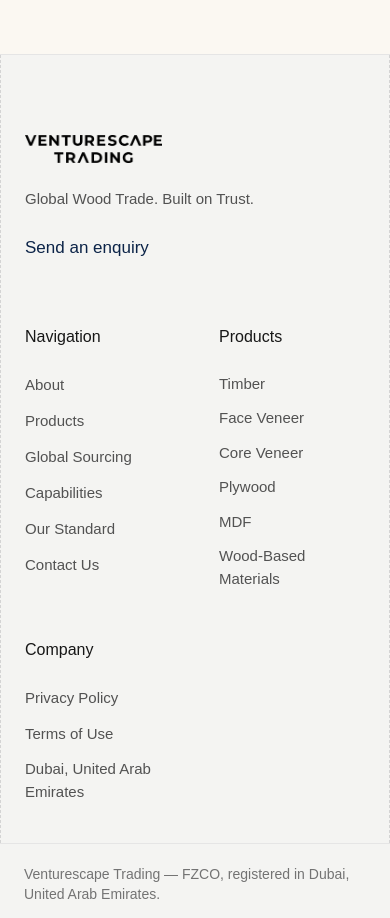
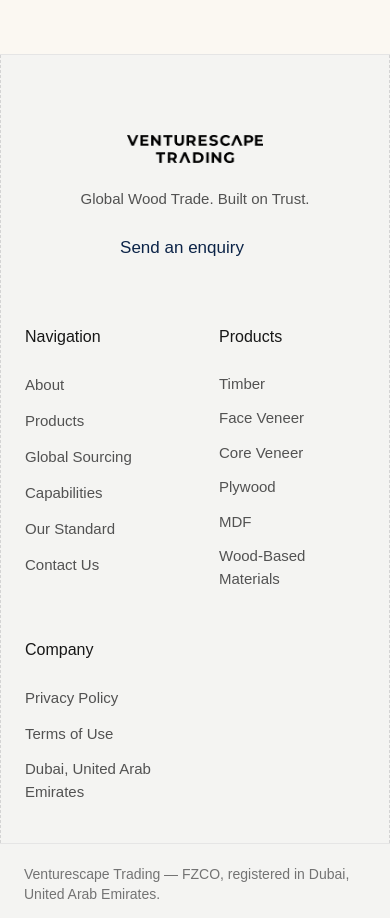
Before and after one commit to mintmoremarketing/venturescape, a React (Vite) app: page /terms in a window 390 px wide. Shown: the part 2400-3318 px from the top of the page. Built offline with nearby package versions, Linux system fonts and the light colour scheme; some icons are missing.

Commit message:
Footer: centre logo/tagline/enquiry link on mobile and tablet
Left-aligned on lg+ as before; on smaller viewports the brand column now
uses items-center text-center so the block reads balanced under the
stacked layout.

Co-Authored-By: Claude Opus 4.7 <noreply@anthropic.com>

```diff
--- a/src/components/watermelon-ui/footer-20.tsx
+++ b/src/components/watermelon-ui/footer-20.tsx
@@ -82,7 +82,7 @@ export default function Footer20() {
         <div className="mb-10 grid grid-cols-1 gap-16 md:mb-16 lg:mb-24 lg:grid-cols-12 lg:gap-8">
           <motion.div
             variants={riseItem}
-            className="flex flex-col gap-6 md:gap-8 lg:col-span-5 xl:col-span-4"
+            className="flex flex-col items-center gap-6 text-center md:gap-8 lg:col-span-5 lg:items-start lg:text-left xl:col-span-4"
           >
             <div className="flex items-center">
               <LogoIcon variant="black" className="h-7 w-auto md:h-8" alt="Venturescape Trading" />
```
